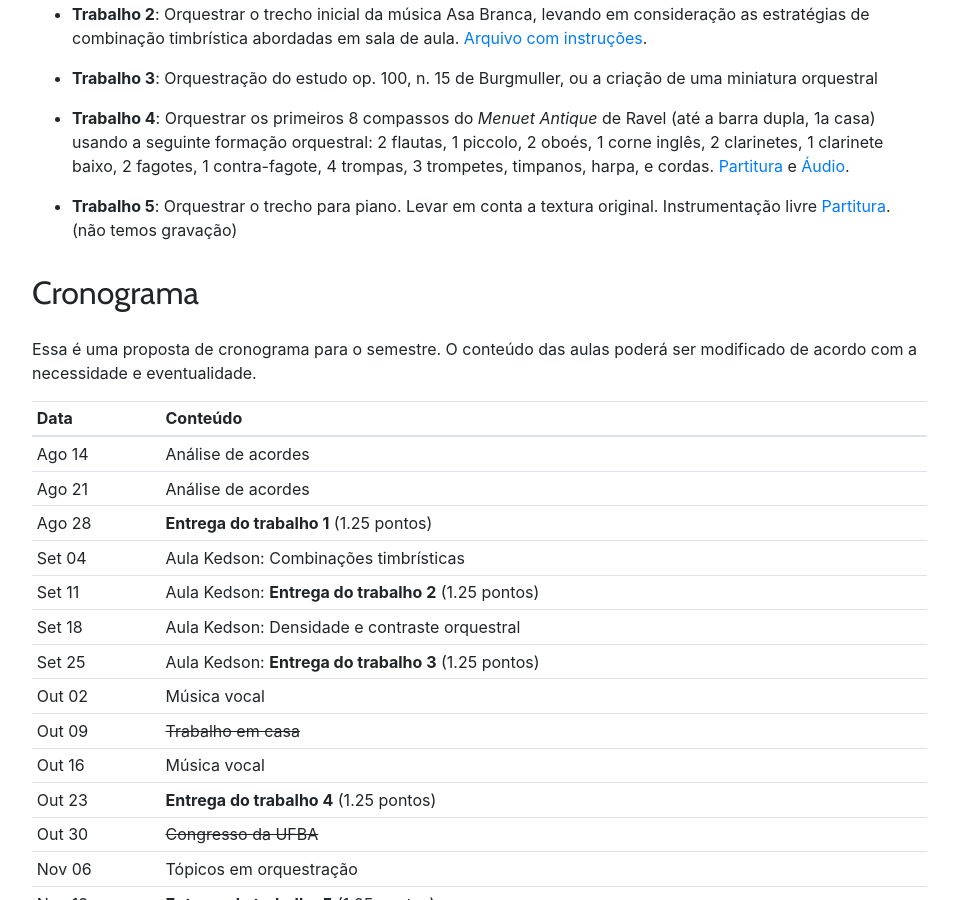
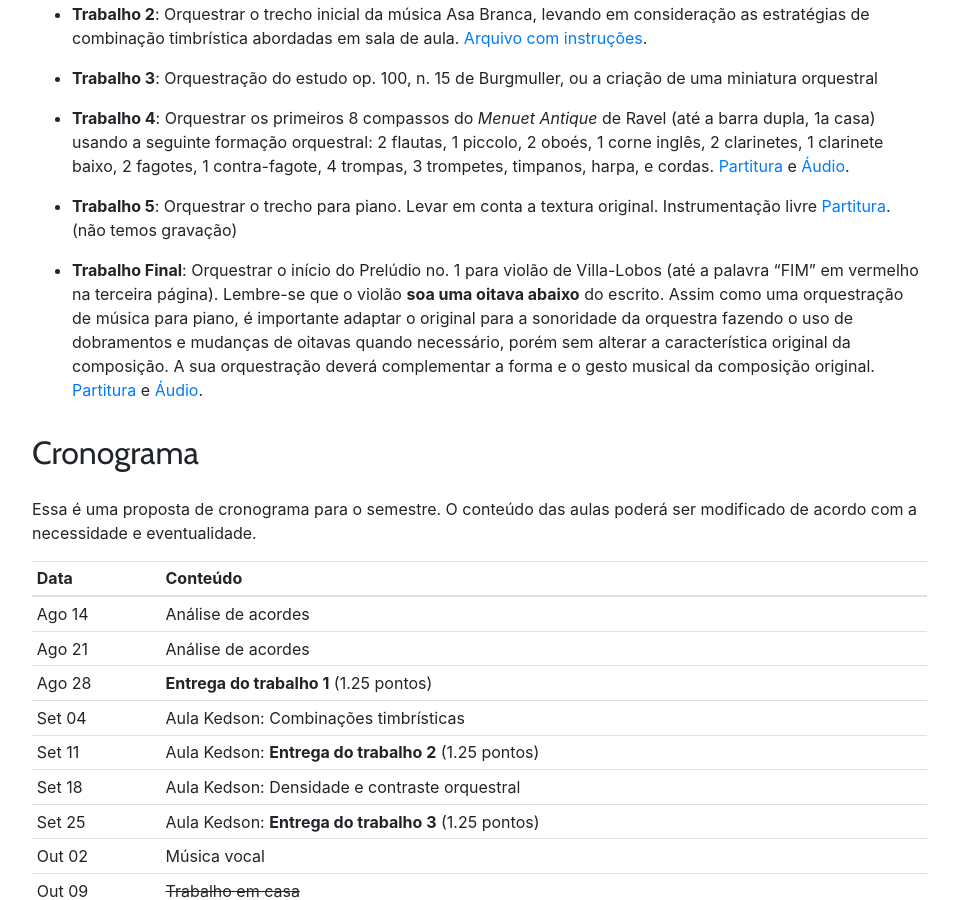
Before and after one commit to kroger/genosmus, a Jekyll site: the page built from _pedro/2019.2/musa87.md, in a window 1280 px wide and 900 px high, scrolled down 682 px. Shown: the whole window, without its empty margins (68-1026 px from the left). Built offline with Jekyll 4.4.1, drawn with Linux system fonts in a browser that asks for light colours.

Commit message:
Libera trabalho final de orquestração

```diff
--- a/_pedro/2019.2/musa87.md
+++ b/_pedro/2019.2/musa87.md
@@ -43,6 +43,16 @@
   textura original. Instrumentação livre [Partitura][9]. (não temos
   gravação)
 
+- **Trabalho Final**: Orquestrar o início do Prelúdio no. 1 para
+  violão de Villa-Lobos (até a palavra "FIM" em vermelho na terceira
+  página). Lembre-se que o violão **soa uma oitava abaixo** do
+  escrito. Assim como uma orquestração de música para piano, é
+  importante adaptar o original para a sonoridade da orquestra fazendo
+  o uso de dobramentos e mudanças de oitavas quando necessário, porém
+  sem alterar a característica original da composição. A sua
+  orquestração deverá complementar a forma e o gesto musical da
+  composição original. [Partitura][10] e [Áudio][11].
+
 <!--
 - Trabalho 2: Orquestrar dois trechos da Sonata 26 de Beethoven: do
   *início até a letra A* e do *Allegro até a letra B*. [Partitura][3]
```
Also changed, not shown: other parts of _pedro/2019.2/musa87.md (+0 -11 lines).
